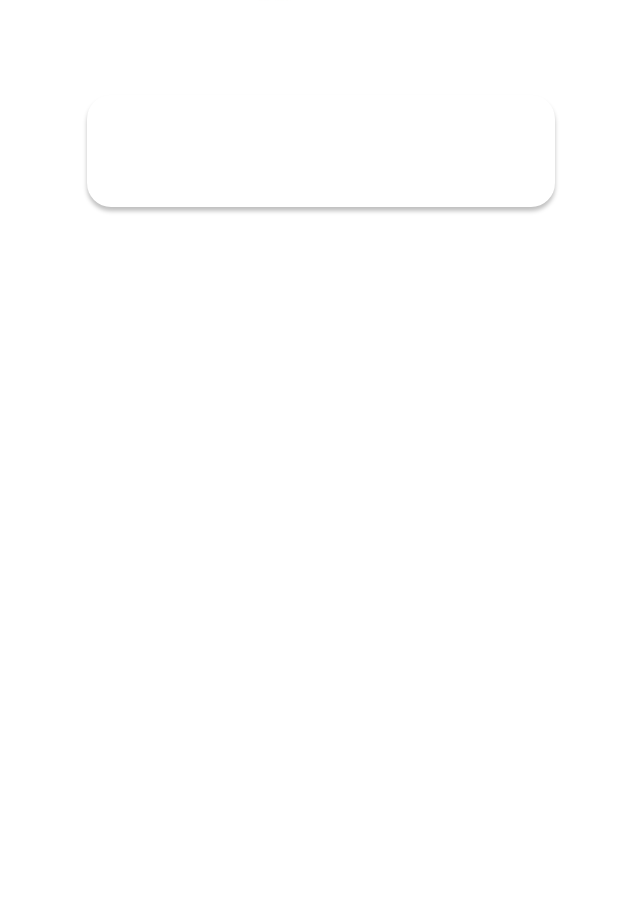
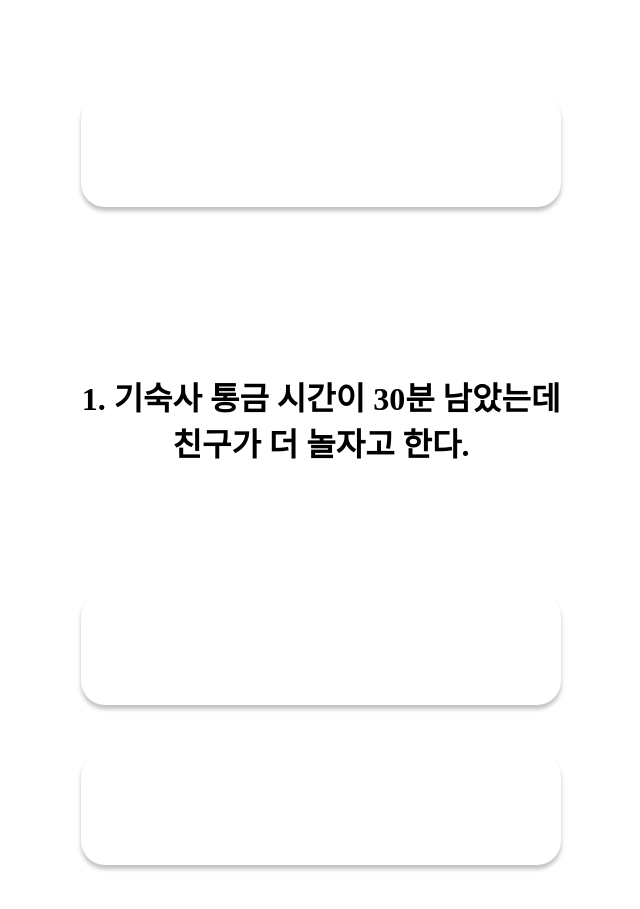
Before and after one commit to Find-my-Roomie/Say-young, a React (Create React App) app in the folder findmyroomie/: page / in a window 1280 px wide. Shown: the part 629-1538 px from the top of the page, without its empty margins (319-959 px from the left). Before the commit the page ends 868 px from the top, so only its background shows below. Built offline with nearby package versions, Linux system fonts and the light colour scheme; the HTML template or start-up script is replaced by a standard one.

Commit message:
점수 계산 로직 작성중

```diff
--- a/findmyroomie/src/components/ButtonComponent.js
+++ b/findmyroomie/src/components/ButtonComponent.js
@@ -2,17 +2,19 @@ import React from 'react';
 import styled from 'styled-components';
 
 const Button = styled.div`
-    width: 29.2rem;
-    height: 7rem;
+    width: 27rem;
+    height: 4rem;
 
     border-radius: 1.5rem;
     box-shadow: 0px 4px 4px rgba(0, 0, 0, 0.25);
     background-color: ${props => props.type === true ? props.theme.primary : props.theme.gray};
     cursor:pointer;
     margin : 1.5rem;
+    padding: 1.5rem;
 
     color:white;
     display:flex;
+    text-align:center;
     justify-content:center;
     align-items:center;
     font-family:'Spoqa-Han-Sans';
@@ -22,8 +24,8 @@ const Button = styled.div`
     :hover{
         background-color: ${props => props.theme.primary};
     }
+`
 
-`
 
 function ButtonComponent({ type, text, onclick }) {
 
--- a/findmyroomie/src/pages/LandingPage.js
+++ b/findmyroomie/src/pages/LandingPage.js
@@ -31,13 +31,11 @@ const Image = styled.div`
 function LandingPage() {
 
     const [isShow, setIsShow] = useState(true);
-    const [isQuizShow, setIsQuizShow] = useState(false);
+    //const [isQuizShow, setIsQuizShow] = useState(false);
 
     //테스트 시작 버튼 클릭
     const onClickStartBtn = () => {
-        console.log("야호");
         setIsShow(false);
-        setIsQuizShow(true);
     }
 
     return (
@@ -47,7 +45,7 @@ function LandingPage() {
                 <Image />
                 <ButtonComponent type={true} text={"시작하기"} onclick={onClickStartBtn} />
             </Container>
-            <QuizPage isShow={isQuizShow} />
+            <QuizPage />
         </>
     );
 }
--- a/findmyroomie/src/pages/QuizPage.js
+++ b/findmyroomie/src/pages/QuizPage.js
@@ -2,14 +2,20 @@ import React, { useEffect, useState } from 'react';
 import styled from 'styled-components';
 import ButtonComponent from '../components/ButtonComponent';
 import contents from './sections/questions';
+import ResultPage from './ResultPage';
+
+const Wrapper = styled.div`
+    display: flex;
+    height:100vh;
+    justify-content:center;
+    align-items:center;
+`
 
 const Container = styled.div`
     display: ${props => props.isShow === true ? 'flex' : 'none'};
     flex-direction:column;
     justify-content:center;
     align-items:center;
-
-    margin-top:20rem;
 `
 
 const Text = styled.div`
@@ -17,24 +23,44 @@ const Text = styled.div`
     font-weight:700;
     font-size:2rem;
     margin-bottom: 6.5rem;
+    text-align:center;
 `
 
-function QuizPage({ isShow }) {
+function QuizPage() {
 
-    const [randomNum, setRandomNum] = useState(Math.floor(Math.random() * 4));
+    //Math.floor(Math.random() * 10)
 
+    const [onQuestion, setOnQuestion] = useState(true);
+    const [showResult, setShowResult] = useState(false);
+    const [index, setIndex] = useState(0);
+    const [result, setResult] = useState({
+        'outing': 0,
+        'active': 0,
+        'clean': 0,
+        'owl': 0
+    });
 
-    //중복제거필요
     const onClickNextBtn = () => {
-        setRandomNum(Math.floor(Math.random() * 4));
-        console.log(randomNum);
+
+        //점수 더하기
+        //클릭한 버튼의 score를 받아와서
+        //weight*점수들 해서 result에 더한 값을 넣어놓고
+        //10번째 누르면 합산된 점수 더해서 resultPage로 넘겨주기
+
+        if (index === 9) {
+            setShowResult(true);
+            setOnQuestion(false);
+        } else {
+            setIndex(index + 1);
+        }
     }
 
     return (
-        <Container isShow={isShow}>
-            <Text>{contents[randomNum].question}</Text>
+        <Wrapper>
+            <Container isShow={onQuestion}>
+                <Text>{contents[index].question.split('\n').map(line => { return (<span>{line}<br /></span>) })}</Text>
 
-            {contents[randomNum].answers.map((answer, i) => (
+                {contents[index].answers.map((answer, i) => (
                     <ButtonComponent
                         key={'answer-' + i}
                         text={answer.text}
@@ -42,6 +68,8 @@ function QuizPage({ isShow }) {
                     />
                 ))}
             </Container>
+            <ResultPage isShow={showResult} result={result} />
+        </Wrapper>
     );
 }
 
--- /dev/null
+++ b/findmyroomie/src/pages/ResultPage.js
@@ -0,0 +1,19 @@
+import React, { useEffect, useState } from 'react';
+import styled from 'styled-components';
+import results from './sections/results';
+
+const Wrapper = styled.div`
+    display: ${props => props.isShow === true ? 'flex' : 'none'};
+`
+
+function ResultPage({ isShow, result }) {
+
+    //결과 받아와서 유형 번호 체크하고
+    //그 번호에 맞는 결과 results[번호]로 출력하면 되겠다
+
+    return (
+        <Wrapper isShow={isShow}>결과가 나갈 페이지여요</Wrapper>
+    );
+}
+
+export default ResultPage;
--- a/findmyroomie/src/pages/sections/questions.js
+++ b/findmyroomie/src/pages/sections/questions.js
@@ -1,155 +1,272 @@
 const contents = [
     {
-        'question': '기숙사 통금 시간이 30분 남았는데 친구가 더 놀자고 한다.',
+        'question': '1. 기숙사 통금 시간이 30분 남았는데\n친구가 더 놀자고 한다.',
         'answers': [
             {
-                text: '외박은 안되니 친구의 제안을 거절하고 기숙사로 돌아온다.',
-                score: ''
-
+                text: '외박은 안된다. 거절하고 기숙사로 돌아온다.',
+                score: {
+                    'outing': 2,
+                    'active': 0,
+                    'clean': 0,
+                    'owl': 0
+                }
             },
             {
                 text: '이 때가 기회라고 생각하고 밤새서 논다.',
-                score: ''
+                score: {
+                    'outing': 8,
+                    'active': 0,
+                    'clean': 0,
+                    'owl': 0
+                }
             }
-        ]
+        ],
+        'weight': 0.7
     },
     {
-        'question': '시험기간 중 가장 좋아하는 공부 장소는?',
+        'question': '2. 시험기간 중 가장 좋아하는 공부 장소는?',
         'answers': [
             {
                 text: '편한게 최고지! 내 방',
-                score: ''
-
+                score: {
+                    'outing': 1,
+                    'active': 0,
+                    'clean': 0,
+                    'owl': 0
+                }
             },
             {
                 text: '멀리 가긴 귀찮아.. 기숙사 내 스터디룸',
-                score: ''
+                score: {
+                    'outing': 2,
+                    'active': 0,
+                    'clean': 0,
+                    'owl': 0
+                }
             },
             {
                 text: '포기할 수 없는 카공',
-                score: ''
+                score: {
+                    'outing': 4,
+                    'active': 0,
+                    'clean': 0,
+                    'owl': 0
+                }
             },
             {
                 text: 'ecc 열람실 셀프 감금',
-                score: ''
+                score: {
+                    'outing': 3,
+                    'active': 0,
+                    'clean': 0,
+                    'owl': 0
+                }
             }
-        ]
+        ],
+        'weight': 0.3
     },
     {
-        'question': '기숙사 입사 후 처음으로 룸메를 마주쳤다!',
+        'question': '3. 기숙사 입사 후 처음으로 룸메를 마주쳤다!',
         'answers': [
             {
-                text: '번호가 어떻게 되세요? 그 자리에서 기숙사 카톡방을 만든다.',
-                score: ''
-
+                text: '번호가 어떻게 되세요? 바로 기숙사 카톡방을 만든다.',
+                score: {
+                    'outing': 0,
+                    'active': 6,
+                    'clean': 0,
+                    'owl': 0
+                }
             },
             {
                 text: '앟… 안녕하세욯…(눈인사)',
-                score: ''
+                score: {
+                    'outing': 0,
+                    'active': 4,
+                    'clean': 0,
+                    'owl': 0
+                }
             }
-        ]
+        ],
+        'weight': 0.5
     },
     {
-        'question': '기숙사 내 편의점이 문을 닫은 밤11시, 너무 배가 고파 거실에 나와보니 부재 중인 룸메이트의 컵라면이 놓여있다.',
+        'question': '4. 기숙사 내 편의점이 문을 닫은 밤11시,\n너무 배가 고파 거실에 나와보니 부재중인 룸메이트의 컵라면이 놓여있다.',
         'answers': [
             {
-                text: '스스럼없이 룸메이트에게 연락해 먹어도 되는지 물어본다.',
-                score: ''
-
+                text: '바로 룸메이트에게 연락해 먹어도 되는지 물어본다.',
+                score: {
+                    'outing': 0,
+                    'active': 8,
+                    'clean': 0,
+                    'owl': 0
+                }
             },
             {
                 text: '20분 거리의 편의점에 다녀온다.',
-                score: ''
+                score: {
+                    'outing': 0,
+                    'active': 2,
+                    'clean': 0,
+                    'owl': 0
+                }
             },
             {
                 text: '일단 배고프니 먹는다.',
-                score: ''
+                score: {
+                    'outing': 0,
+                    'active': -1,
+                    'clean': 0,
+                    'owl': 0
+                }
             }
-        ]
+        ],
+        'weight': 0.3
     },
     {
-        'question': '쓰레기 당번을 잘 안 지키는 룸메가 못마땅한 당신!',
+        'question': '5. 쓰레기 당번을 잘 안 지키는 룸메가 못마땅한 당신!',
         'answers': [
             {
-                text: '너 오늘 당번인데 어디야? 바로 분노의 카톡을 보낸다.',
-                score: ''
+                text: '너 오늘 당번인데 어디야? 당장 분노의 카톡을 보낸다.',
+                score: {
+                    'outing': 0,
+                    'active': 6,
+                    'clean': 0,
+                    'owl': 0
+                }
 
             },
             {
                 text: '연락할까 말까 고민하다가 결국 직접 치운다.',
-                score: ''
+                score: {
+                    'outing': 0,
+                    'active': 4,
+                    'clean': 0,
+                    'owl': 0
+                }
             }
-        ]
+        ],
+        'weight': 0.2
     },
     {
-        'question': '볼 일 보고 집에 들어온 당신, 눈에 들어온 당신의 방 상태는?',
+        'question': '6. 볼 일 보고 집에 들어온 당신, 눈에 들어온 당신의 방 상태는?',
         'answers': [
             {
-                text: '이불은 널브러져 있고 책상엔 이것 저것 정돈이 안되어 있다. 바닥엔 지우개 똥이 한 가득..!',
-                score: ''
+                text: '널브러진 이불, 지우개 똥이 가득한 책상!',
+                score: {
+                    'outing': 0,
+                    'active': 0,
+                    'clean': 2,
+                    'owl': 0
+                }
 
             },
             {
-                text: '잘 개어져 있는 이불, 필요한 것만 딱딱 올려져 있는 깔끔한 책상. 바닥엔 먼지 한 톨 없이 깔끔~',
-                score: ''
+                text: '잘 개어져 있는 이불, 바닥엔 먼지 한 톨 없이 깔끔~',
+                score: {
+                    'outing': 0,
+                    'active': 0,
+                    'clean': 8,
+                    'owl': 0
+                }
             }
-        ]
+        ],
+        'weight': 0.6
     },
     {
-        'question': '욕실에서 머리를 감은 후 나는',
+        'question': '7. 욕실에서 머리를 감은 후 나는',
         'answers': [
             {
                 text: '아 개운하다~',
-                score: ''
-
+                score: {
+                    'outing': 0,
+                    'active': 0,
+                    'clean': 2,
+                    'owl': 0
+                }
             },
             {
-                text: '머리카락을 남겨두면 안되지! 머리카락을 열심히 모아서 버린다',
-                score: ''
+                text: '머리카락을 열심히 모아서 버린다',
+                score: {
+                    'outing': 0,
+                    'active': 0,
+                    'clean': 8,
+                    'owl': 0
+                }
             }
-        ]
+        ],
+        'weight': 0.2
     },
     {
-        'question': '청소기는',
+        'question': '8. 청소기는',
         'answers': [
             {
                 text: '하루에 한 번 돌려야지',
-                score: ''
-
+                score: {
+                    'outing': 0,
+                    'active': 0,
+                    'clean': 9,
+                    'owl': 0
+                }
             },
             {
                 text: '더러우면 돌려야지',
-                score: ''
+                score: {
+                    'outing': 0,
+                    'active': 0,
+                    'clean': 1,
+                    'owl': 0
+                }
             }
-        ]
+        ],
+        'weight': 0.2
     },
     {
-        'question': '내일 아침 7시에 일어나야 된다면?',
+        'question': '9. 내일 아침 7시에 일어나야 된다면?',
         'answers': [
             {
-                text: '6시 55분, 6시 56분, 6시 57분, 6시 58분… 최대한 많이 설정한다. 알람을 잘 못 듣는 날 믿을 수 없다.',
-                score: ''
-
+                text: '날 믿을 수 없다. 1분 간격으로 많이 설정해놓는다.',
+                score: {
+                    'outing': 0,
+                    'active': 0,
+                    'clean': 0,
+                    'owl': 7
+                }
             },
             {
-                text: '7시 알람 하나면 충분하다. 알람을 듣고 어떻게 계속 잘 수가 있어?',
-                score: ''
+                text: '7시 알람 하나면 충분하다.',
+                score: {
+                    'outing': 0,
+                    'active': 0,
+                    'clean': 0,
+                    'owl': 3
+                }
             }
-        ]
+        ],
+        'weight': 0.6
     },
     {
-        'question': '오늘 할 일을 다 마치고 어느새 시간은 밤 10시. 오늘의 남은 시간 동안 당신은?',
+        'question': '10. 오늘 할 일을 다 마치고 어느새 시간은 밤 10시.\n오늘의 남은 시간 동안 당신은?',
         'answers': [
             {
-                text: '벌써 잘 시간이네. 조금 쉬다가 한시간 이내로 자야겠다.',
-                score: ''
-
+                text: '벌써 10시네. 조금 쉬다가 한시간 이내로 자야겠다.',
+                score: {
+                    'outing': 0,
+                    'active': 0,
+                    'clean': 0,
+                    'owl': 1
+                }
             },
             {
                 text: '아직 자려면 멀었네. 조금 놀다가 새벽에 자야겠다.',
-                score: ''
+                score: {
+                    'outing': 0,
+                    'active': 0,
+                    'clean': 0,
+                    'owl': 9
+                }
             }
-        ]
+        ],
+        'weight': 0.4
     },
 
 ]
```
Also changed, not shown: findmyroomie/src/pages/sections/results.js (+16 -2 lines). Lines whose indentation alone changed are shown as unchanged.
